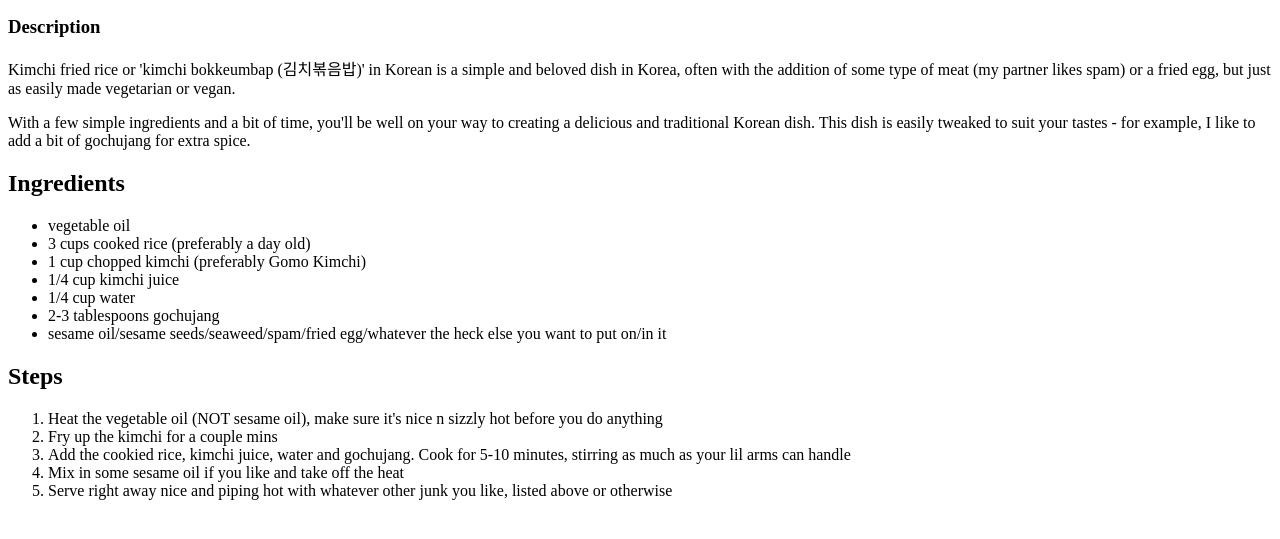
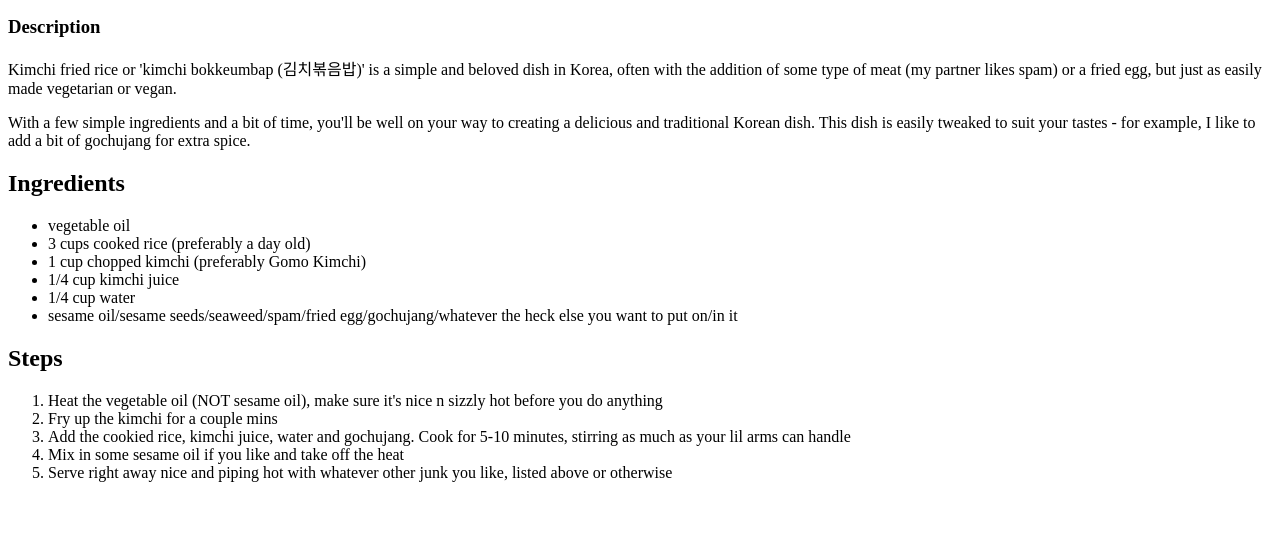
Before and after one commit to wakeupmegeh/odin-recipes, a plain HTML site: page recipes/kimchi-fried-rice.html in a window 1280 px wide. Shown: the part 101-640 px from the top of the page. Drawn offline with Linux system fonts and the light colour scheme.

Commit message:
tweak desript/lists kfr

```diff
--- a/recipes/kimchi-fried-rice.html
+++ b/recipes/kimchi-fried-rice.html
@@ -12,7 +12,7 @@
 
         <p><h3>Description</h3></p>
 
-        <p>Kimchi fried rice or 'kimchi bokkeumbap (김치볶음밥)' in Korean is a simple and beloved dish in Korea, often with the addition of some type of meat (my partner likes spam) or a fried egg, but just as easily made vegetarian or vegan.</p>
+        <p>Kimchi fried rice or 'kimchi bokkeumbap (김치볶음밥)' is a simple and beloved dish in Korea, often with the addition of some type of meat (my partner likes spam) or a fried egg, but just as easily made vegetarian or vegan.</p>
 
         <p>With a few simple ingredients and a bit of time, you'll be well on your way to creating a delicious and traditional Korean dish. This dish is easily tweaked to suit your tastes - for example, I like to add a bit of gochujang for extra spice.</p>
 
@@ -23,8 +23,7 @@
             <li>1 cup chopped kimchi (preferably Gomo Kimchi)</li>
             <li>1/4 cup kimchi juice</li>
             <li>1/4 cup water</li>
-            <li>2-3 tablespoons gochujang</li>
-            <li>sesame oil/sesame seeds/seaweed/spam/fried egg/whatever the heck else you want to put on/in it</li>
+            <li>sesame oil/sesame seeds/seaweed/spam/fried egg/gochujang/whatever the heck else you want to put on/in it</li>
 
         </ul>
 
```
